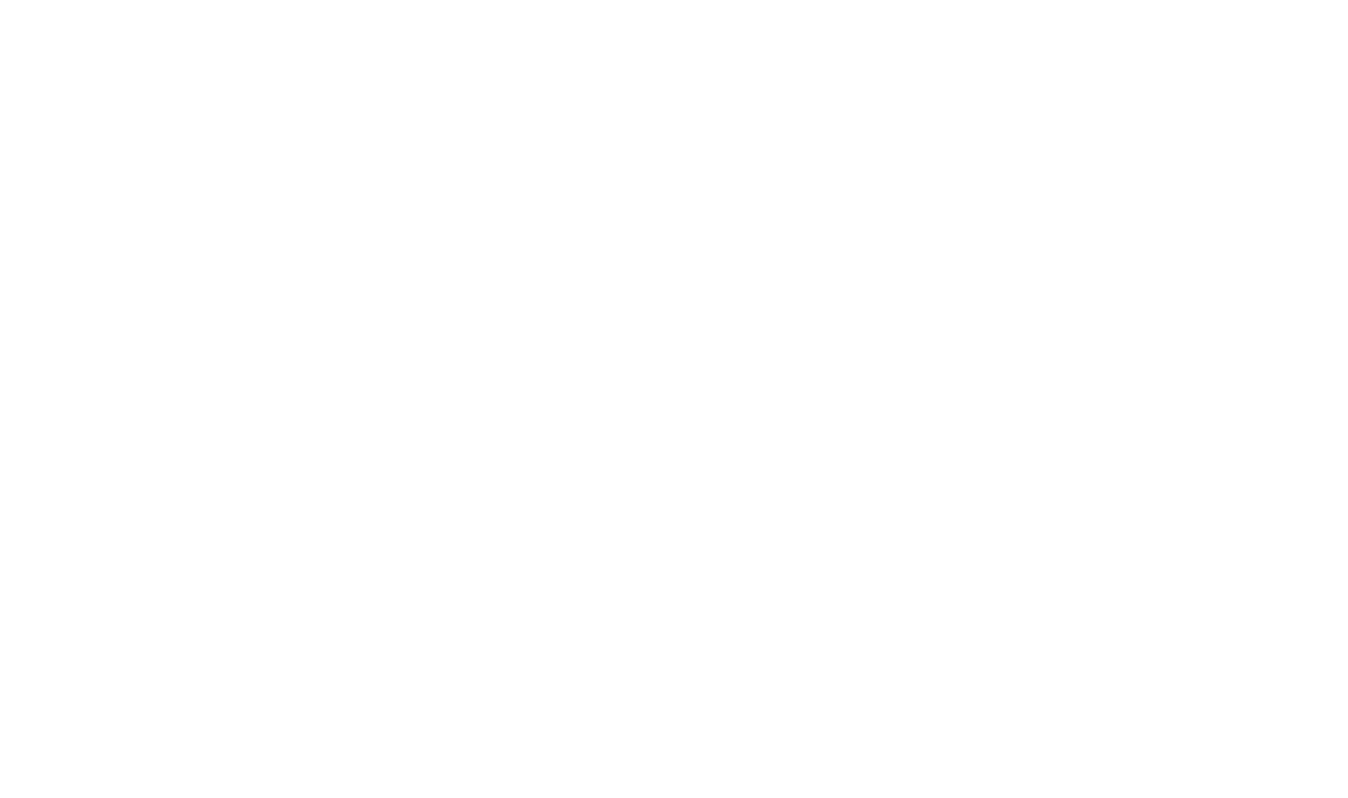
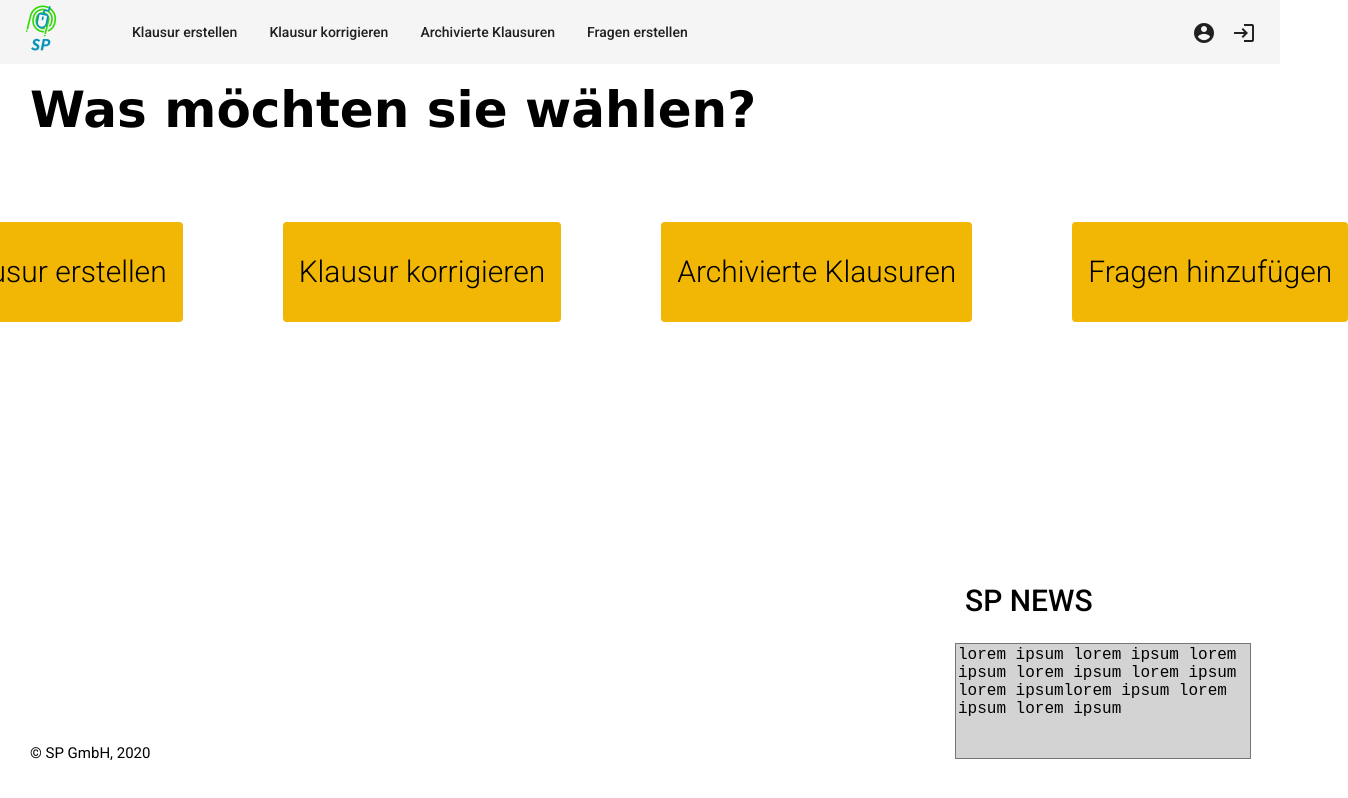
Before and after one commit to MediocreMarcel/SP, an Angular app in the folder Frontend/SPFrontend/: page /home in a window 1280 px wide. Before the commit this address led to /. Shown: the whole page, 1348 px wide, since content can reach past the window. Built offline with nearby package versions, Linux system fonts and the light colour scheme.

Commit message:
[SP-49] add edit Profile

```diff
--- a/Frontend/SPFrontend/src/app/components/home-page/home-page.component.html
+++ b/Frontend/SPFrontend/src/app/components/home-page/home-page.component.html
@@ -1,16 +1,17 @@
+<app-navbar></app-navbar>
 <div class="top">
   <h1 class="frage">Was möchten sie wählen?
   </h1>
 </div>
 
 <div class="mid">
-<button class="buttons" (click)="klausurErstellenNav()" color="primary" id="1" mat-flat-button
+<button class="buttons" (click)="createExam()" color="primary" id="1" mat-flat-button
         type="button" title="Hier können Sie eine neue Prüfung erstellen">Klausur erstellen</button>
-<button class="buttons" (click)="klausurKorrigierenNav()" color="primary" id="2" mat-flat-button
+<button class="buttons" (click)="correctExam()" color="primary" id="2" mat-flat-button
         type="button" title="Beginnen Sie mit der Korrektur von vorliegenden Klausuren"> Klausur korrigieren </button>
-<button class="buttons" title="Hier finden Sie Ihre archivierten Klausuren" (click)="archivierteKlausurenNav()" color="primary" id="3" mat-flat-button
+<button class="buttons" title="Hier finden Sie Ihre archivierten Klausuren" (click)="archiveExam()" color="primary" id="3" mat-flat-button
         type="button"> Archivierte Klausuren</button>
-<button class="buttons" title="Fügen Sie neue Fragen Ihrem Fragenpool hinzu" (click)="fragenHinzufuegenNav()" color="primary" id="4" mat-flat-button
+<button class="buttons" title="Fügen Sie neue Fragen Ihrem Fragenpool hinzu" (click)="addQuestions()" color="primary" id="4" mat-flat-button
         type="button"> Fragen hinzufügen </button>
   </div>
 
--- a/Frontend/SPFrontend/src/app/components/home-page/home-page.component.ts
+++ b/Frontend/SPFrontend/src/app/components/home-page/home-page.component.ts
@@ -14,17 +14,17 @@
   }
 
 
-  klausurErstellenNav(){
-    this.router.navigate(['/test-page']);
+  createExam(){
+    this.router.navigate(['/test']);
   }
-  klausurKorrigierenNav(){
-    this.router.navigate(['/test-page']);
+  correctExam(){
+    this.router.navigate(['/test']);
   }
-  archivierteKlausurenNav(){
-    this.router.navigate(['/test-page']);
+  archiveExam(){
+    this.router.navigate(['/test']);
   }
-  fragenHinzufuegenNav(){
-    this.router.navigate(['/test-page']);
+  addQuestions(){
+    this.router.navigate(['/test']);
   }
 
 }
--- /dev/null
+++ b/Frontend/SPFrontend/src/app/components/navbar/info_user_dialog.html
@@ -0,0 +1,37 @@
+<div class="dialog_header">
+  <h1 mat-dialog-title>Hi User</h1>
+  <button mat-icon-button (click)="onClose()">
+    <mat-icon matSuffix>clear</mat-icon>
+  </button>
+</div>
+<br/>
+<div mat-dialog-content class="dialog_content">
+  <div>
+    <p>Anzeigename:</p>
+    <mat-form-field appearance="legacy">
+      <input matInput>
+      <mat-label></mat-label>
+    </mat-form-field>
+  </div>
+  <div>
+    <p>Email-Adresse:</p>
+    <mat-form-field appearance="legacy">
+      <input matInput placeholder="Placeholder">
+      <mat-label></mat-label>
+    </mat-form-field>
+  </div>
+  <div>
+    <p>Hochschule:</p>
+    <mat-form-field appearance="legacy">
+      <input matInput placeholder="Placeholder">
+      <mat-label></mat-label>
+    </mat-form-field>
+  </div>
+  <div>
+    <p>Rolle:</p>
+    <mat-form-field appearance="legacy">
+      <input matInput placeholder="Placeholder">
+      <mat-label></mat-label>
+    </mat-form-field>
+  </div>
+</div>
--- /dev/null
+++ b/Frontend/SPFrontend/src/app/components/navbar/navbar.component.css
@@ -0,0 +1,20 @@
+.spacer {
+  flex: 1 1 auto;
+}
+
+.dialog_header{
+  display: flex;
+  justify-content: space-between;
+}
+
+.dialog_content{
+  -webkit-flex-direction: column-reverse;
+  flex-direction: column-reverse;
+}
+
+.img-responsive {
+  height: auto;
+  width: auto;
+  max-height: 50px;
+  max-width: 50px;
+}
--- /dev/null
+++ b/Frontend/SPFrontend/src/app/components/navbar/navbar.component.html
@@ -0,0 +1,24 @@
+<mat-toolbar>
+  <span style="margin-right: 50px" (click)="redirectToHome()">
+    <img class="img-responsive" src="assets/img/SP-Logo.png">
+  </span>
+  <span>
+    <button id="createExamButton" class="navButton" [disabled]="disabeledButtonsArray[0]" (click)="createExam()" mat-button>Klausur erstellen</button>
+  </span>
+  <span>
+       <button id="correctExamButton" class="navButton" [disabled]="disabeledButtonsArray[1]" (click)="correctExam()" mat-button>Klausur korrigieren</button>
+  </span>
+  <span>
+      <button id="archiveExamButton" class="navButton" [disabled]="disabeledButtonsArray[2]" (click)="archiveExam()" mat-button>Archivierte Klausuren</button>
+  </span>
+  <span>
+     <button id="ceateQuestionButton" class="navButton" [disabled]="disabeledButtonsArray[3]" (click)="createQuestions()" mat-button>Fragen erstellen</button>
+    </span>
+  <span class="spacer"></span>
+  <button mat-icon-button (click)="openDialog()">
+    <mat-icon matSuffix>account_circle</mat-icon>
+  </button>
+  <button mat-icon-button>
+    <mat-icon matSuffix>login</mat-icon>
+  </button>
+</mat-toolbar>
--- /dev/null
+++ b/Frontend/SPFrontend/src/app/components/navbar/navbar.component.ts
@@ -0,0 +1,85 @@
+import {AfterViewInit, Component, ElementRef, OnInit} from '@angular/core';
+import {MatDialog, MatDialogRef} from '@angular/material/dialog';
+import {Router} from '@angular/router';
+
+@Component({
+  selector: 'app-navbar',
+  templateUrl: './navbar.component.html',
+  styleUrls: ['./navbar.component.css']
+})
+
+
+export class NavbarComponent implements OnInit {
+
+  disabeledButtonsArray = [];
+
+  constructor(public dialog: MatDialog,
+              private router: Router,
+              private elem: ElementRef) {
+  }
+
+  openDialog(): void {
+    const dialogRef = this.dialog.open(InfoUserDialogComponent, {
+      width: '750px',
+      height: '750px'
+    });
+
+    dialogRef.afterClosed().subscribe(result => {
+      console.log('The dialog was closed');
+    });
+  }
+
+  checkRouterURL(): void {
+
+    if (this.router.url === '/test') {
+      this.disabeledButtonsArray[0] = true;
+      this.disabeledButtonsArray[1] = true;
+      this.disabeledButtonsArray[2] = true;
+      this.disabeledButtonsArray[3] = true;
+    }
+  }
+
+  createExam(): void {
+    this.router.navigate(['/test']);
+  }
+
+  correctExam(): void {
+    this.router.navigate(['/test']);
+  }
+
+  archiveExam(): void {
+    this.router.navigate(['/test']);
+  }
+
+  createQuestions(): void {
+    this.router.navigate(['/test']);
+  }
+
+  redirectToHome(): void {
+    this.router.navigate(['/home']);
+  }
+
+  ngOnInit(): void {
+    const elements = this.elem.nativeElement.querySelectorAll('.navButton');
+    for (var i = 0; i < elements.length; i++) {
+      this.disabeledButtonsArray.push(false);
+    }
+    console.log(this.disabeledButtonsArray);
+    this.checkRouterURL();
+  }
+}
+
+
+@Component({
+  selector: 'app-info-user-dialog',
+  templateUrl: 'info_user_dialog.html',
+  styleUrls: ['./navbar.component.css']
+})
+export class InfoUserDialogComponent {
+  constructor(public dialogRef: MatDialogRef<NavbarComponent>) {
+  }
+
+  onClose(): void {
+    this.dialogRef.close();
+  }
+}
--- a/Frontend/SPFrontend/src/app/components/test/test.component.html
+++ b/Frontend/SPFrontend/src/app/components/test/test.component.html
@@ -1 +1,3 @@
-<p>test works!......----------------------------------------</p>
+<app-navbar></app-navbar>
+
+<p>test works!</p>
```
Also changed, not shown: Frontend/SPFrontend/src/app/app-routing.module.ts (+9 -7 lines), Frontend/SPFrontend/src/app/app.module.ts (+13 -2 lines), Frontend/SPFrontend/src/assets/img/SP-Logo.png (added), 1 other file (tests, documents, lock files or other folders).
